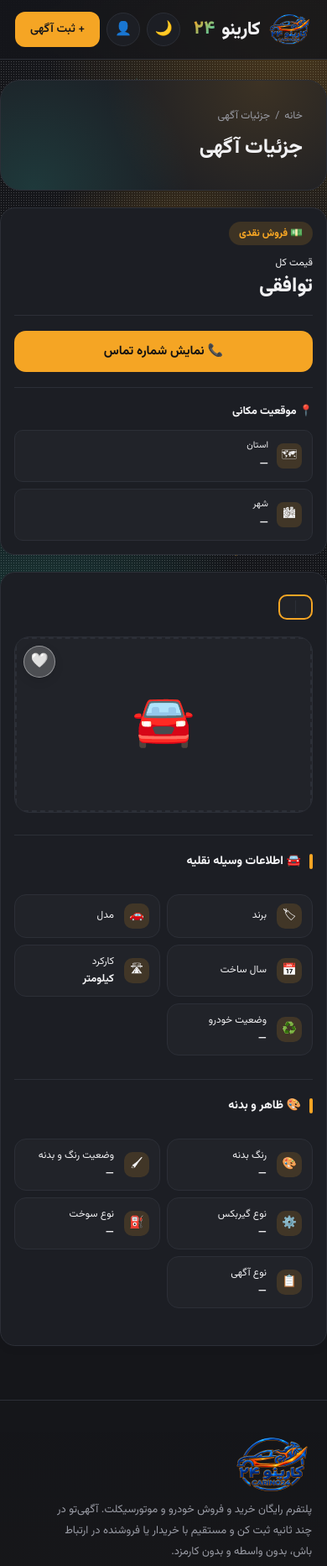
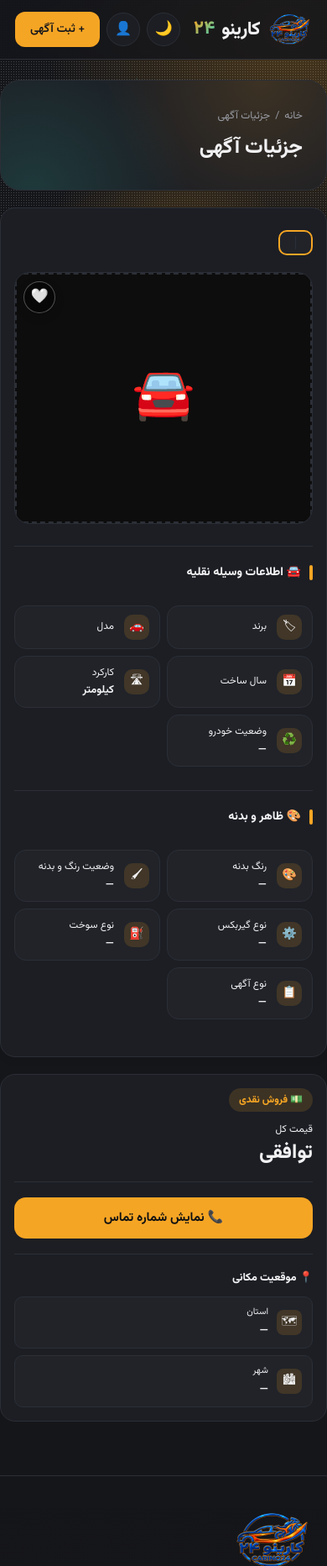
Before and after one commit to Amir-Pers/University-DB-Project, a Django app: template templates/advertisements/ad_detail.html in a window 390 px wide. Shown: the top 1865 px of the page at 84% size. Run offline with Django 5.2, Linux system fonts and the light colour scheme; the template is opened without the code that fills it, so the values that code supplies are empty; the visitor is signed in with stand-in values (Sample User, id 1).

Commit message:
fix mobile layout order and image aspect ratio cropping in ad-detail

```diff
--- a/static/css/ad-detail.css
+++ b/static/css/ad-detail.css
@@ -35,11 +35,12 @@
   align-items: start;
 }
 
-.ad-sidebar {
-  order: -1;
+/* اصلاح اولویت در نمایشگرهای کوچک (موبایل): باکس اصلی آگهی بالاتر قرار می‌گیرد */
+.ad-main-box {
+  order: 1;
 }
 
-.ad-main-box {
+.ad-sidebar {
   order: 2;
 }
 
@@ -78,10 +79,10 @@
   top: 16px;
   left: 16px;
   z-index: 10;
-  background: rgba(255, 255, 255, 0.2);
+  background: rgba(0, 0, 0, 0.35);
   backdrop-filter: blur(6px);
   -webkit-backdrop-filter: blur(6px);
-  border: 1px solid rgba(255, 255, 255, 0.4);
+  border: 1px solid rgba(255, 255, 255, 0.3);
   width: 44px;
   height: 44px;
   border-radius: 50%;
@@ -90,15 +91,15 @@
   justify-content: center;
   font-size: 20px;
   cursor: pointer;
-  box-shadow: 0 4px 12px rgba(0, 0, 0, 0.1);
+  box-shadow: 0 4px 12px rgba(0, 0, 0, 0.15);
   transition: all 0.25s cubic-bezier(0.4, 0, 0.2, 1);
 }
 
 .favorite-btn-floating:hover {
   transform: scale(1.1);
-  background: rgba(255, 255, 255, 0.45);
-  border-color: rgba(255, 255, 255, 0.6);
-  box-shadow: 0 6px 16px rgba(0, 0, 0, 0.15);
+  background: rgba(0, 0, 0, 0.55);
+  border-color: rgba(255, 255, 255, 0.5);
+  box-shadow: 0 6px 16px rgba(0, 0, 0, 0.2);
 }
 
 .favorite-btn-floating:active {
@@ -155,18 +156,25 @@
 
 .detail-main-image {
   width: 100%;
-  height: 440px;
+  height: 460px;
   position: relative;
   border-radius: 18px;
   overflow: hidden;
-  background: var(--card);
+  background: #0d0d0d; /* پس‌زمینه تیره برای پر کردن فضای خالی عکس‌های غیر استاندارد */
+  display: flex;
+  align-items: center;
+  justify-content: center;
 }
 
+/* نمایش کامل عکس بدون هیچ‌گونه برش و کات شدن بالا/پایین */
 .detail-main-image img {
-  width: 100%;
-  height: 100%;
-  object-fit: cover;
+  max-width: 100%;
+  max-height: 100%;
+  width: auto;
+  height: auto;
+  object-fit: contain;
   display: block;
+  margin: 0 auto;
 }
 
 .detail-main-image .no-image {
@@ -184,12 +192,13 @@
   position: absolute;
   bottom: 12px;
   left: 12px;
-  background: rgba(0, 0, 0, 0.55);
+  background: rgba(0, 0, 0, 0.65);
   color: #fff;
   font-size: 12px;
   font-weight: 700;
   padding: 4px 10px;
   border-radius: 8px;
+  backdrop-filter: blur(4px);
 }
 
 .thumbnail-gallery {
@@ -219,6 +228,7 @@
   transition: .25s;
   flex-shrink: 0;
   opacity: 0.7;
+  background: #000;
 }
 
 .thumb:hover {
@@ -480,7 +490,7 @@
 
 @media(max-width: 768px) {
   .detail-main-image {
-    height: 260px;
+    height: 340px; /* افزایش ارتفاع کادر اصلی عکس در تبلت و موبایل */
   }
   .ad-main-box,
   .ad-sidebar-card {
@@ -496,7 +506,7 @@
 
 @media(max-width: 480px) {
   .detail-main-image {
-    height: 210px;
+    height: 300px;
   }
   .favorite-btn-floating {
     top: 10px;
```
